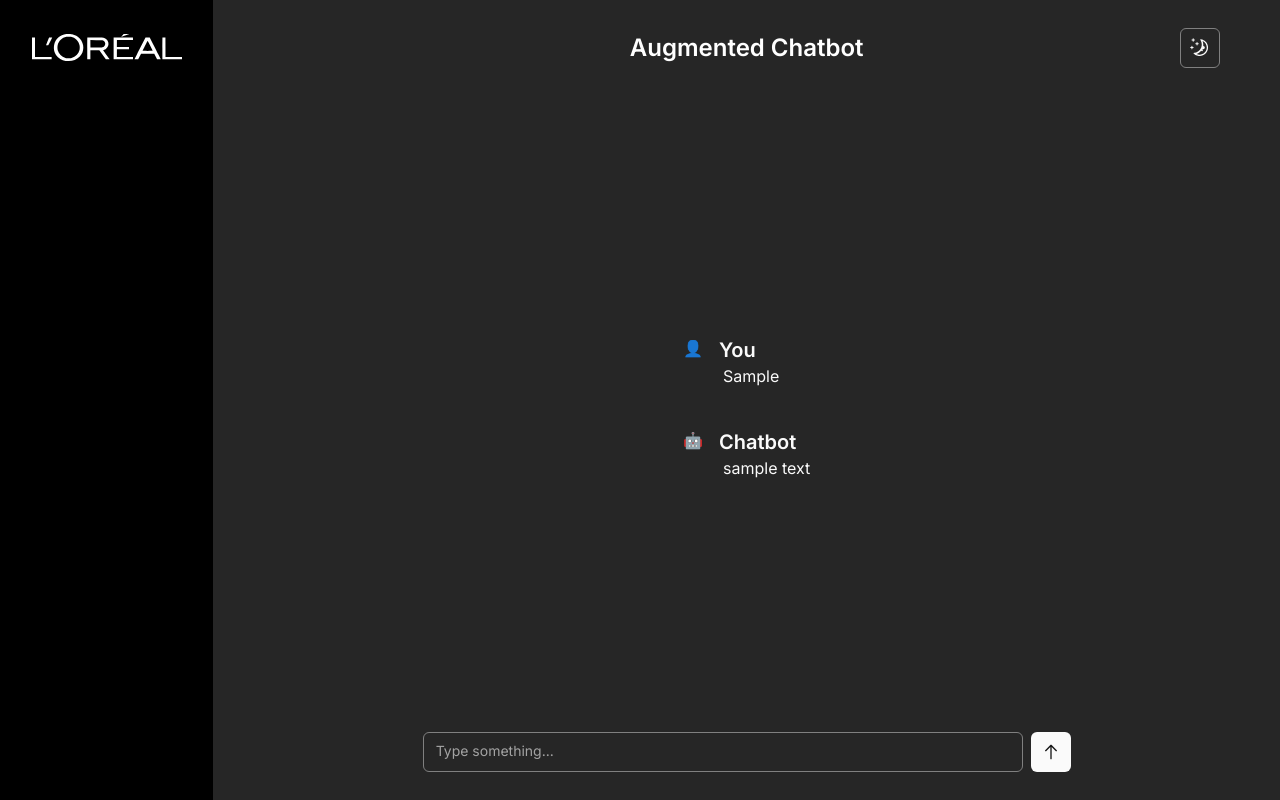
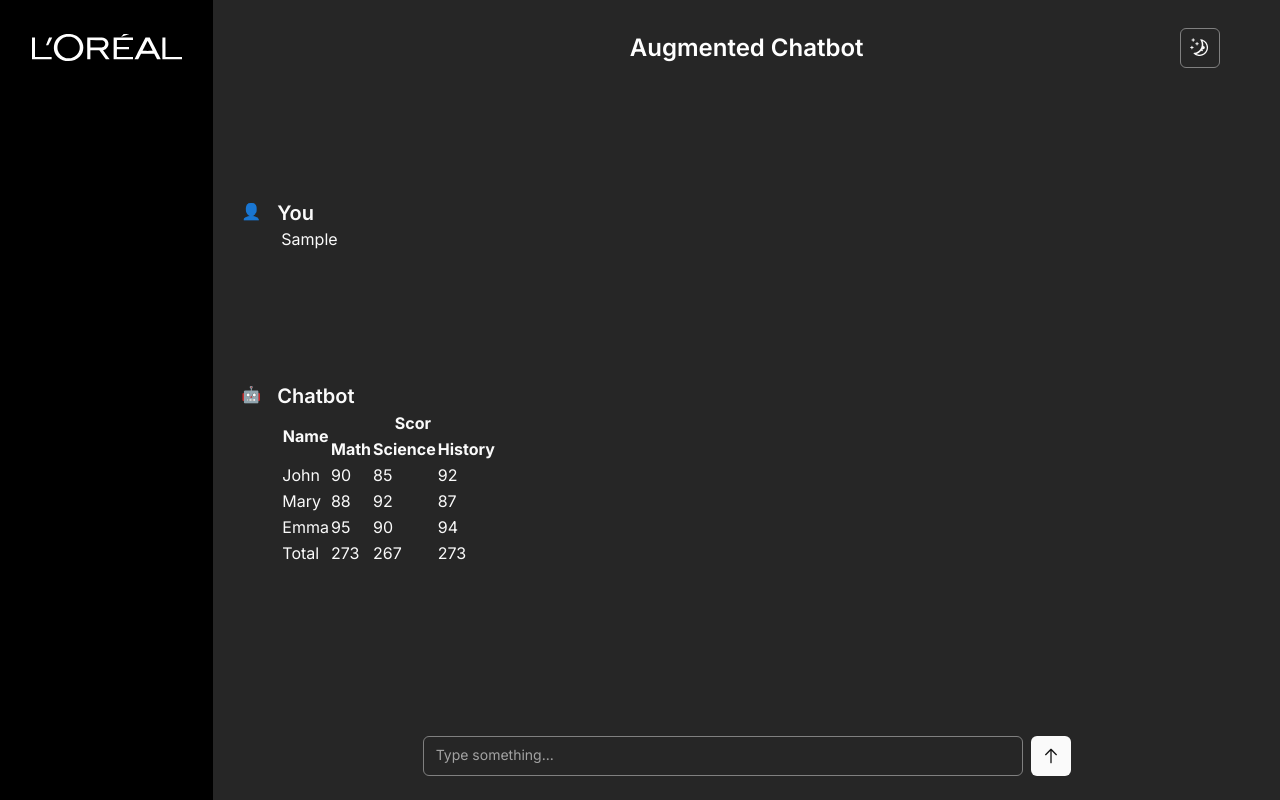
Before and after one commit to thibaultconverteo/augmented-assistant-secure, a Next.js app in the folder webapp/: page / in a window 1280 px wide. Both pictures are taken after typing "Sample" into the empty fields and a click on the button 1050 px from the left and 752 px from the top of the page. Built offline with nearby package versions, Linux system fonts and the light colour scheme.

Commit message:
[webapp] add history (in progress)

```diff
--- a/webapp/app/page.tsx
+++ b/webapp/app/page.tsx
@@ -11,7 +11,7 @@ export default function Home() {
   };
 
   return (
-    <div className="w-full h-full flex flex-col items-center justify-center p-2">
+    <div className="w-full h-full flex flex-col items-center justify-center p-2 gap-y-10 ">
       <TextRendererBox prompt={promptValue} />
       <TextAreaForm onTextSubmit={handleTextSubmit} />
     </div>
--- a/webapp/components/layout/textAreaForm.tsx
+++ b/webapp/components/layout/textAreaForm.tsx
@@ -1,7 +1,7 @@
 import { Textarea } from "@/components/ui/textarea";
 import { Button } from "@/components/ui/button";
 import { ArrowUpIcon } from "@radix-ui/react-icons";
-import React, { SetStateAction, useState } from "react";
+import React, { useState } from "react";
 
 interface TextAreaFormProps {
   onTextSubmit: (text: string) => void;
@@ -39,7 +39,7 @@ export default function TextAreaForm(props: TextAreaFormProps) {
   };
 
   return (
-    <div className="w-full flex justify-center ">
+    <div className="w-full flex justify-center absolute bottom-1 ">
       <form onSubmit={handleSubmit}>
         <div className="grid grid-cols-[1fr_auto] gap-2 justify-center items-center w-full">
           <ResizableTextArea
--- a/webapp/components/layout/textRenderer/textRendererBox.tsx
+++ b/webapp/components/layout/textRenderer/textRendererBox.tsx
@@ -5,11 +5,9 @@ interface TextRendererBoxProps {
   prompt: string;
 }
 
-let random = Math.floor(Math.random() * 2);
-
 function RenderText({ promptToRender }: { promptToRender: string }) {
   if (promptToRender) {
-    let random = Math.floor(Math.random() * 2);
+    let random = Math.floor(Math.random() * 9);
     const content = data[random].content;
     return <TextRendererCard prompt={promptToRender} data={content} />;
   }
@@ -23,7 +21,7 @@ function RenderText({ promptToRender }: { promptToRender: string }) {
 
 export default function TextRendererBox(props: TextRendererBoxProps) {
   return (
-    <div className="flex h-full flex-col items-center justify-center max-w-100%">
+    <div className="flex h-4/6 flex-col items-start justify-center max-w-100% w-full overflow-y-scroll ">
       <RenderText promptToRender={props.prompt} />
     </div>
   );
--- a/webapp/components/layout/textRenderer/textRendererCard.tsx
+++ b/webapp/components/layout/textRenderer/textRendererCard.tsx
@@ -1,4 +1,10 @@
+import React, { useEffect, useState } from "react";
 import TextRendererItem from "./textRendererItem";
+
+interface Message {
+  text: string;
+  user: "chatbot" | "user";
+}
 
 interface TextRendererCardProps {
   data: string;
@@ -6,9 +12,32 @@ interface TextRendererCardProps {
 }
 
 export default function TextRendererCard(props: TextRendererCardProps) {
+  // Retrieve chat history from local storage
+  const [chatHistory, setChatHistory] = useState<Message[]>([]);
+
+  useEffect(() => {
+    fetchChatHistory();
+  }, [props.data, props.prompt]); // Fetch chat history when data or prompt changes
+
+  const fetchChatHistory = () => {
+    const storedHistory = localStorage.getItem("chat_history");
+    if (storedHistory) {
+      setChatHistory(JSON.parse(storedHistory));
+    }
+  };
+
   return (
-    <div className="flex h-full flex-col items-start justify-center max-w-100% gap-10">
+    <div className="grid grid-cols items-start justify-center max-w-100% gap-10 h-full">
+      {/* {chatHistory.map((message, index) => (
+        <TextRendererItem key={index} text={message.text} user={message.user} />
+      ))}
+      <div className=" hidden">
+        <TextRendererItem text={props.prompt} user="user" />
+
+        <TextRendererItem text={props.data} user="chatbot" />
+      </div> */}
       <TextRendererItem text={props.prompt} user="user" />
+
       <TextRendererItem text={props.data} user="chatbot" />
     </div>
   );
--- a/webapp/components/layout/textRenderer/textRendererItem.tsx
+++ b/webapp/components/layout/textRenderer/textRendererItem.tsx
@@ -1,3 +1,6 @@
+// textRendererItem.tsx
+import React from "react";
+
 interface TextRendererItemProps {
   text: string;
   user: "chatbot" | "user";
@@ -16,6 +19,24 @@ function UserName(props: TextRendererItemProps) {
 }
 
 export default function TextRendererItem(props: TextRendererItemProps) {
+  // Save message to local storage
+  React.useEffect(() => {
+    const storedMessages = JSON.parse(
+      localStorage.getItem("chat_history") || "[]"
+    );
+    const isMessageDuplicate = storedMessages.some(
+      (message: any) =>
+        message.text === props.text && message.user === props.user
+    );
+    if (!isMessageDuplicate) {
+      const updatedMessages = [
+        ...storedMessages,
+        { text: props.text, user: props.user },
+      ];
+      localStorage.setItem("chat_history", JSON.stringify(updatedMessages));
+    }
+  }, [props.text, props.user]);
+
   return (
     <div className=" space-x-10">
       <div className="flex space-x-4">
--- a/webapp/data/test.json
+++ b/webapp/data/test.json
@@ -1,10 +1,29 @@
 [
   {
-    "label": "text",
     "content": "sample text"
   },
   {
-    "label": "html",
-    "content": "<table border='1'> <thead> <tr> <th rowspan='2'>Name</th> <th colspan='3'>Scores</th> </tr> <tr> <th>Math</th> <th>Science</th> <th>History</th> </tr> </thead> <tbody> <tr> <td>John</td> <td>90</td> <td>85</td> <td>92</td> </tr> <tr> <td>Mary</td> <td>88</td> <td>92</td> <td>87</td> </tr> <tr> <td>Emma</td> <td>95</td> <td>90</td> <td>94</td> </tr> </tbody> <tfoot> <tr> <td>Total</td> <td>273</td> <td>267</td> <td>273</td> </tr> </tfoot> </table>"
+    "content": "<table border='1'> <thead> <tr> <th rowspan='2'>Name</th> <th colspan='3'>Score</th> </tr> <tr> <th>Math</th> <th>Science</th> <th>History</th> </tr> </thead> <tbody> <tr> <td>John</td> <td>90</td> <td>85</td> <td>92</td> </tr> <tr> <td>Mary</td> <td>88</td> <td>92</td> <td>87</td> </tr> <tr> <td>Emma</td> <td>95</td> <td>90</td> <td>94</td> </tr> </tbody> <tfoot> <tr> <td>Total</td> <td>273</td> <td>267</td> <td>273</td> </tr> </tfoot> </table>"
+  },
+  {
+    "content": "<table border='1'> <thead> <tr> <th rowspan='2'>Name</th> <th colspan='3'>Scor</th> </tr> <tr> <th>Math</th> <th>Science</th> <th>History</th> </tr> </thead> <tbody> <tr> <td>John</td> <td>90</td> <td>85</td> <td>92</td> </tr> <tr> <td>Mary</td> <td>88</td> <td>92</td> <td>87</td> </tr> <tr> <td>Emma</td> <td>95</td> <td>90</td> <td>94</td> </tr> </tbody> <tfoot> <tr> <td>Total</td> <td>273</td> <td>267</td> <td>273</td> </tr> </tfoot> </table>"
+  },
+  {
+    "content": "<table border='1'> <thead> <tr> <th rowspan='2'>Name</th> <th colspan='3'>Sco</th> </tr> <tr> <th>Math</th> <th>Science</th> <th>History</th> </tr> </thead> <tbody> <tr> <td>John</td> <td>90</td> <td>85</td> <td>92</td> </tr> <tr> <td>Mary</td> <td>88</td> <td>92</td> <td>87</td> </tr> <tr> <td>Emma</td> <td>95</td> <td>90</td> <td>94</td> </tr> </tbody> <tfoot> <tr> <td>Total</td> <td>273</td> <td>267</td> <td>273</td> </tr> </tfoot> </table>"
+  },
+  {
+    "content": "<table border='1'> <thead> <tr> <th rowspan='2'>Name</th> <th colspan='3'>Sc</th> </tr> <tr> <th>Math</th> <th>Science</th> <th>History</th> </tr> </thead> <tbody> <tr> <td>John</td> <td>90</td> <td>85</td> <td>92</td> </tr> <tr> <td>Mary</td> <td>88</td> <td>92</td> <td>87</td> </tr> <tr> <td>Emma</td> <td>95</td> <td>90</td> <td>94</td> </tr> </tbody> <tfoot> <tr> <td>Total</td> <td>273</td> <td>267</td> <td>273</td> </tr> </tfoot> </table>"
+  },
+  {
+    "content": "<table border='1'> <thead> <tr> <th rowspan='2'>Name</th> <th colspan='3'>S</th> </tr> <tr> <th>Math</th> <th>Science</th> <th>History</th> </tr> </thead> <tbody> <tr> <td>John</td> <td>90</td> <td>85</td> <td>92</td> </tr> <tr> <td>Mary</td> <td>88</td> <td>92</td> <td>87</td> </tr> <tr> <td>Emma</td> <td>95</td> <td>90</td> <td>94</td> </tr> </tbody> <tfoot> <tr> <td>Total</td> <td>273</td> <td>267</td> <td>273</td> </tr> </tfoot> </table>"
+  },
+  {
+    "content": "<table border='1'> <thead> <tr> <th rowspan='2'>Name</th> <th colspan='3'>Scores</th> </tr> <tr> <th>Mat</th> <th>Science</th> <th>History</th> </tr> </thead> <tbody> <tr> <td>John</td> <td>90</td> <td>85</td> <td>92</td> </tr> <tr> <td>Mary</td> <td>88</td> <td>92</td> <td>87</td> </tr> <tr> <td>Emma</td> <td>95</td> <td>90</td> <td>94</td> </tr> </tbody> <tfoot> <tr> <td>Total</td> <td>273</td> <td>267</td> <td>273</td> </tr> </tfoot> </table>"
+  },
+  {
+    "content": "<table border='1'> <thead> <tr> <th rowspan='2'>Name</th> <th colspan='3'>Scores</th> </tr> <tr> <th>Ma</th> <th>Science</th> <th>History</th> </tr> </thead> <tbody> <tr> <td>John</td> <td>90</td> <td>85</td> <td>92</td> </tr> <tr> <td>Mary</td> <td>88</td> <td>92</td> <td>87</td> </tr> <tr> <td>Emma</td> <td>95</td> <td>90</td> <td>94</td> </tr> </tbody> <tfoot> <tr> <td>Total</td> <td>273</td> <td>267</td> <td>273</td> </tr> </tfoot> </table>"
+  },
+  {
+    "content": "<table border='1'> <thead> <tr> <th rowspan='2'>Name</th> <th colspan='3'>Scores</th> </tr> <tr> <th>M</th> <th>Science</th> <th>History</th> </tr> </thead> <tbody> <tr> <td>John</td> <td>90</td> <td>85</td> <td>92</td> </tr> <tr> <td>Mary</td> <td>88</td> <td>92</td> <td>87</td> </tr> <tr> <td>Emma</td> <td>95</td> <td>90</td> <td>94</td> </tr> </tbody> <tfoot> <tr> <td>Total</td> <td>273</td> <td>267</td> <td>273</td> </tr> </tfoot> </table>"
   }
 ]
```
